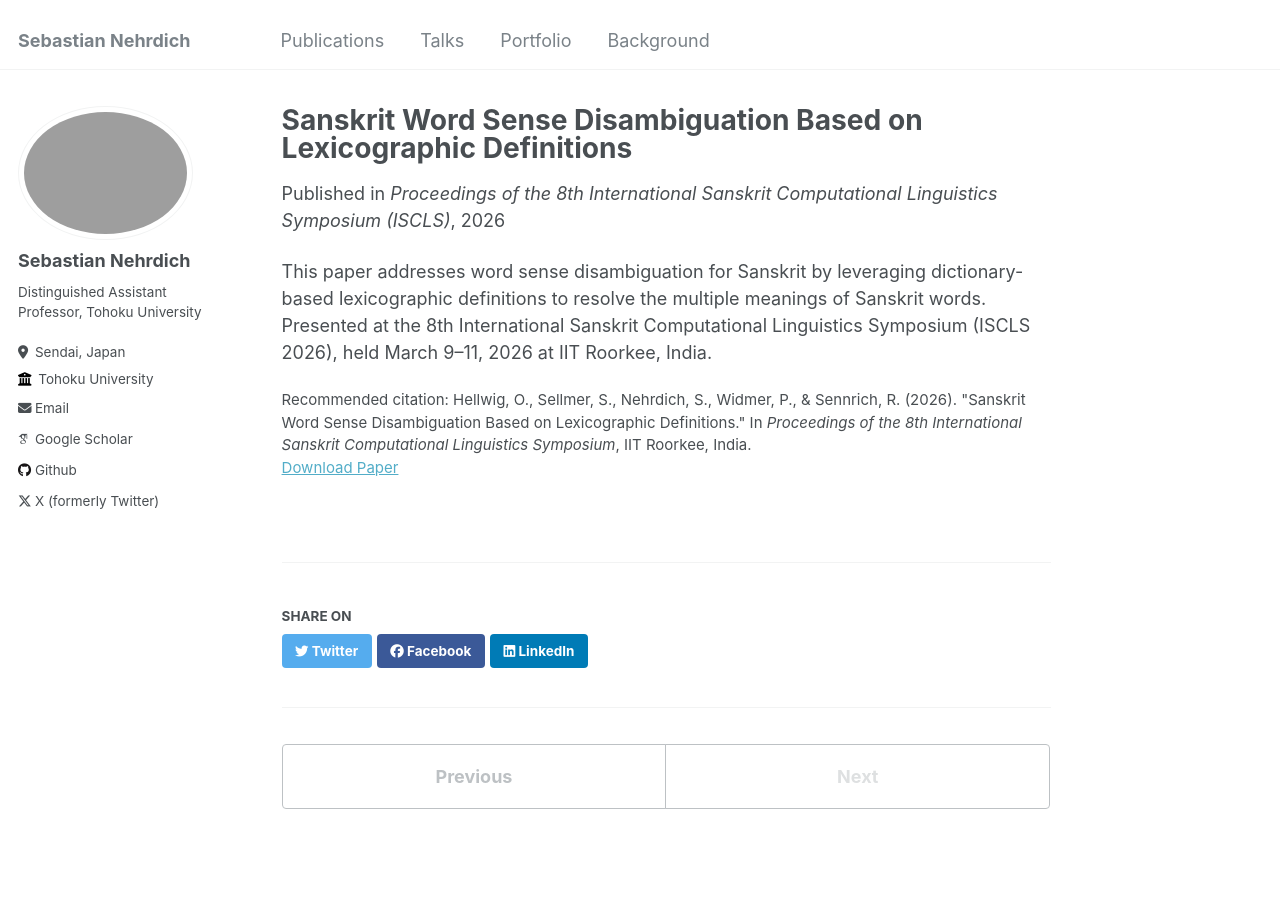
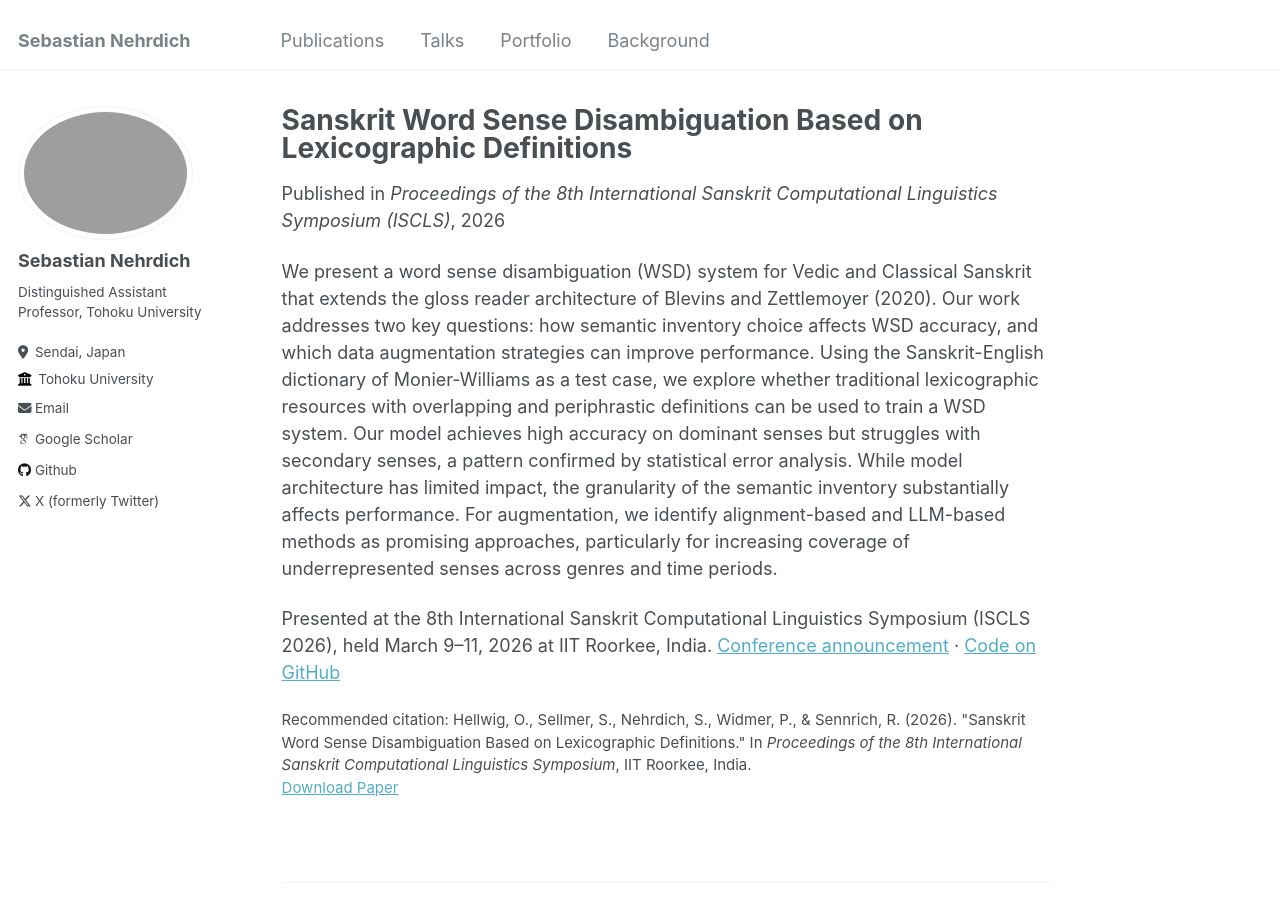
Before and after one commit to sebastian-nehrdich/sebastian-nehrdich.github.io, a Jekyll site: the page built from _publications/2026-03-01-sanskrit-wsd.md, in a window 1280 px wide and 900 px high. Built offline with Jekyll 4.4.1, drawn with Linux system fonts in a browser that asks for light colours; some web fonts are replaced.

Commit message:
add ISCLS 2026 WSD paper PDF and abstract
Co-Authored-By: Claude Opus 4.7 (1M context) <noreply@anthropic.com>

```diff
--- a/_publications/2026-03-01-sanskrit-wsd.md
+++ b/_publications/2026-03-01-sanskrit-wsd.md
@@ -2,11 +2,13 @@
 title: "Sanskrit Word Sense Disambiguation Based on Lexicographic Definitions"
 collection: publications
 permalink: /publication/2026-sanskrit-wsd
-excerpt: "This paper addresses word sense disambiguation for Sanskrit by leveraging dictionary-based lexicographic definitions to resolve the multiple meanings of Sanskrit words."
+excerpt: "A word sense disambiguation system for Vedic and Classical Sanskrit that extends the gloss reader architecture of Blevins and Zettlemoyer (2020), trained on the Monier-Williams Sanskrit-English dictionary. The paper studies how semantic inventory choice affects WSD accuracy and identifies alignment-based and LLM-based augmentation as promising strategies for increasing coverage of underrepresented senses."
 date: 2026-03-01
 venue: "Proceedings of the 8th International Sanskrit Computational Linguistics Symposium (ISCLS)"
-paperurl: "https://iscls.github.io/papers"
+paperurl: "/files/sanskrit-wsd-iscls2026.pdf"
 citation: "Hellwig, O., Sellmer, S., Nehrdich, S., Widmer, P., & Sennrich, R. (2026). &quot;Sanskrit Word Sense Disambiguation Based on Lexicographic Definitions.&quot; In <i>Proceedings of the 8th International Sanskrit Computational Linguistics Symposium</i>, IIT Roorkee, India."
 ---
 
-This paper addresses word sense disambiguation for Sanskrit by leveraging dictionary-based lexicographic definitions to resolve the multiple meanings of Sanskrit words. Presented at the 8th International Sanskrit Computational Linguistics Symposium (ISCLS 2026), held March 9–11, 2026 at IIT Roorkee, India.
+We present a word sense disambiguation (WSD) system for Vedic and Classical Sanskrit that extends the gloss reader architecture of Blevins and Zettlemoyer (2020). Our work addresses two key questions: how semantic inventory choice affects WSD accuracy, and which data augmentation strategies can improve performance. Using the Sanskrit-English dictionary of Monier-Williams as a test case, we explore whether traditional lexicographic resources with overlapping and periphrastic definitions can be used to train a WSD system. Our model achieves high accuracy on dominant senses but struggles with secondary senses, a pattern confirmed by statistical error analysis. While model architecture has limited impact, the granularity of the semantic inventory substantially affects performance. For augmentation, we identify alignment-based and LLM-based methods as promising approaches, particularly for increasing coverage of underrepresented senses across genres and time periods.
+
+Presented at the 8th International Sanskrit Computational Linguistics Symposium (ISCLS 2026), held March 9–11, 2026 at IIT Roorkee, India. [Conference announcement](https://iscls.github.io/papers) · [Code on GitHub](https://github.com/OliverHellwig/sanskrit/tree/master/papers/2026iscls)
```
Also changed, not shown: 1 other file.
